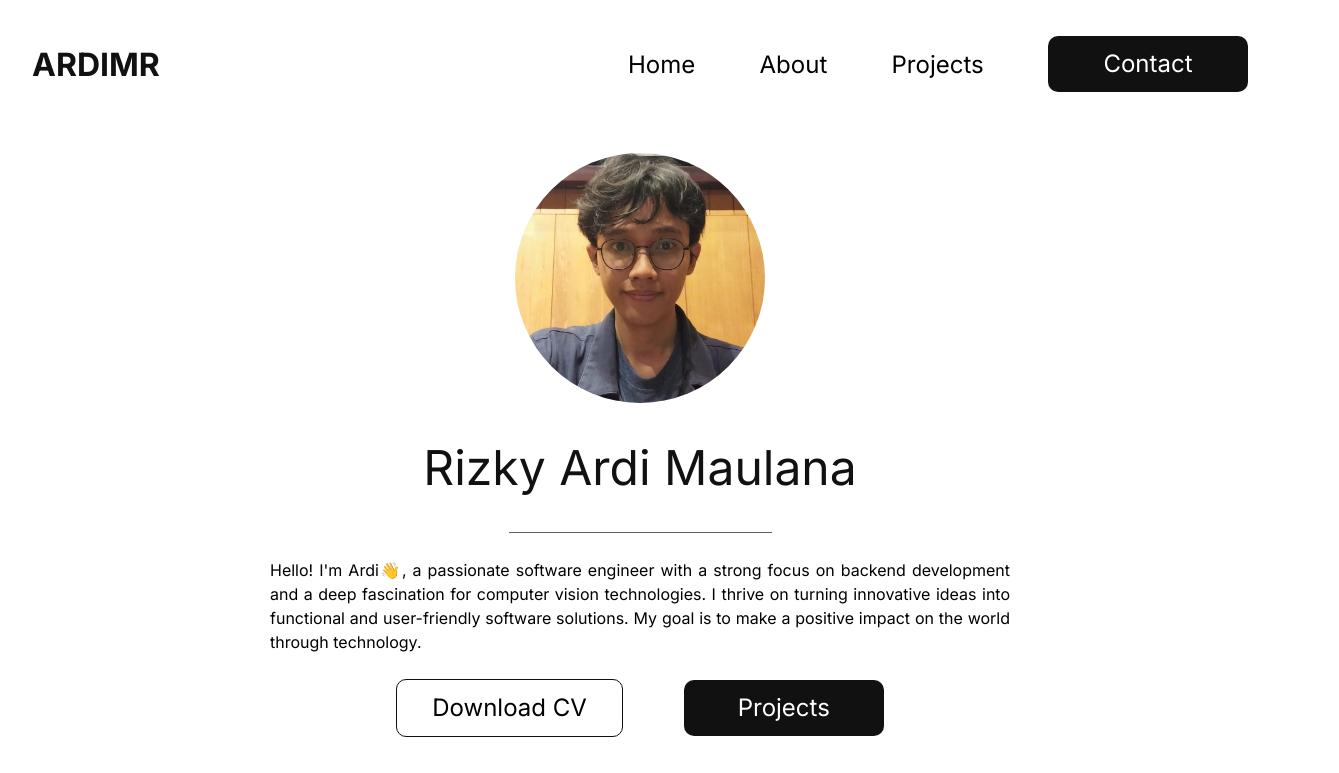
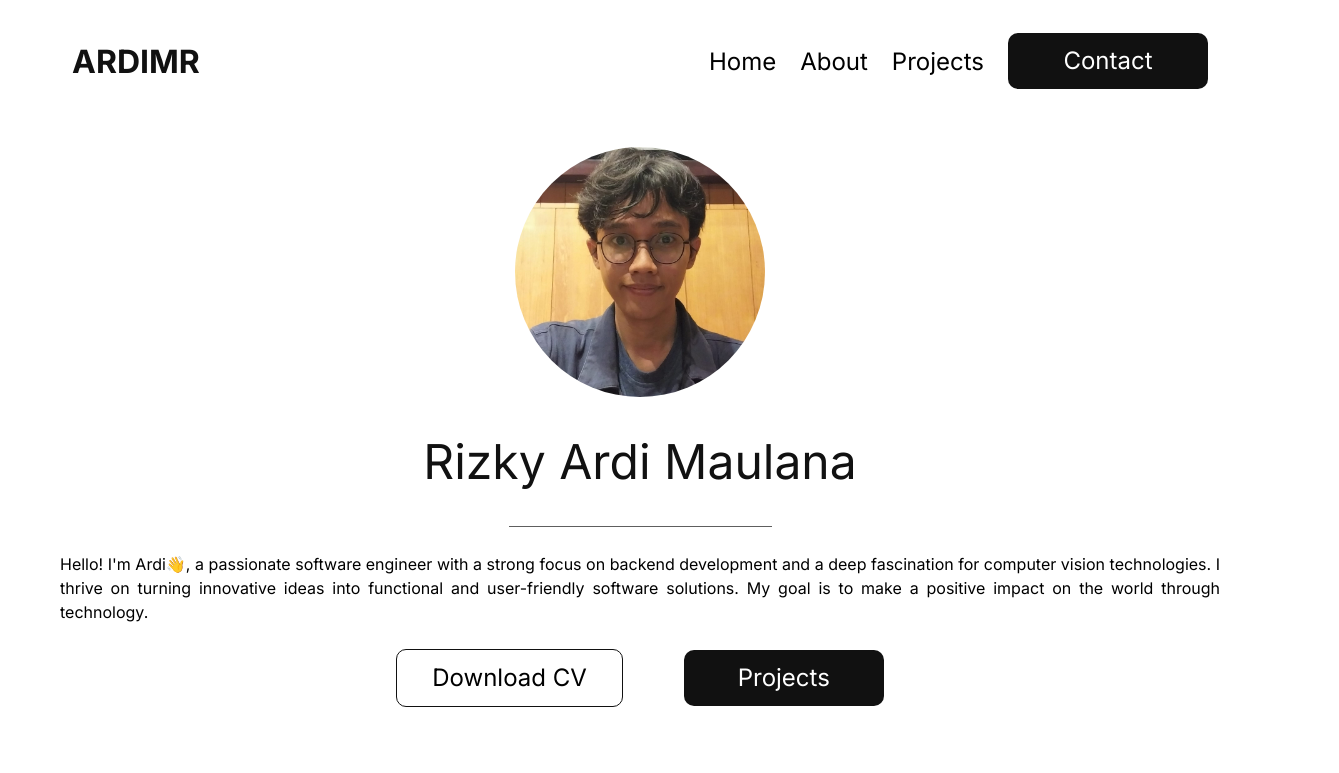
Before and after one commit to ardimr/web-portfolio, a Next.js app: page / in a window 1280 px wide. Shown: the top 773 px of the page, 1339 px wide, since content can reach past the window. Built offline with nearby package versions, Linux system fonts and the light colour scheme.

Commit message:
Mobile responsive design

```diff
--- a/src/app/globals.css
+++ b/src/app/globals.css
@@ -16,20 +16,32 @@
   }
 } */
 
+html {
+  /* width: 100%; */
+  scroll-behavior: smooth;
+}
+
 body {
   color: rgb(var(--foreground-rgb));
   background: rgb(var(--background-end-rgb));
 }
 
-html {
-  scroll-behavior: smooth;
-}
+
+/* .container{
+  display: flex;
+  padding: 36px 32px;
+  justify-content: space-between;
+  align-items: center;
+  align-self: stretch;
+  background-color: rgb(var(--background-end-rgb));
+} */
+
 
 header .container {
   /* justify-self: center; */
   display: flex;
-  width: 1440px;
-  padding: 36px 32px;
+  width: 100vw;
+  /* padding: 36px 32px; */
   /* padding: 25px 270px; */
   flex-direction: row;
   justify-content: space-between;
@@ -39,18 +51,11 @@ header .container {
   align-self: stretch;
 }
 
-/* .container{
-  display: flex;
-  padding: 36px 32px;
-  justify-content: space-between;
-  align-items: center;
-  align-self: stretch;
-  background-color: rgb(var(--background-end-rgb));
-} */
+
 main .container {
   /* justify-self: center; */
   display: flex;
-  width: 1440px;
+  width: 100vw;
   /* padding: 25px 270px; */
   flex-direction: column;
   justify-content: center;
@@ -62,7 +67,7 @@ main .container {
 
 footer .container {
   display: flex;
-  width: 1440px;
+  width: 100vw;
   /* padding: 25px 270px; */
   flex-direction: column;
   justify-content: center;
@@ -71,7 +76,8 @@ footer .container {
   margin: 0 auto;
   align-self: stretch;
 }
-@media (min-width:375px) {
+
+@media (max-width:768px) {
   .container {
     /* justify-self: center; */
     padding: 25px 24px;
@@ -90,7 +96,7 @@ footer .container {
 @media (min-width:1024px) {
   .container {
     /* justify-self: center; */
-    padding: 25px 270px;
+    padding: 25px 60px;
     /* background-color: cyan; */
   }
 }
--- a/src/components/Projects/styles.css
+++ b/src/components/Projects/styles.css
@@ -1,7 +1,7 @@
 /* .container {} */
 .project {
   display: flex;
-  padding: 25px 150px;
+  /* padding: 25px 150px; */
   flex-direction: column;
   align-items: center;
   gap: 25px;
@@ -13,8 +13,13 @@
   scroll-behavior: smooth;
 }
 
-.project-grid {
+.project .project-grid {
   display: flex;
+  /* min-width: fit-content; */
+  /* width: 50%; */
+  max-width: 100%;
+  /* width: 350px; */
+  /* width: 100%; */
   justify-content: space-between;
   align-items: flex-start;
   align-content: flex-start;
@@ -32,7 +37,9 @@
 
 .project-card {
   display: flex;
-  width: 555px;
+  /* width: 50%; */
+  width: 100%;
+  max-width: 555px;
   flex-direction: column;
   align-items: flex-start;
   gap: 10px;
@@ -46,8 +53,9 @@
 
 .project-card .wireframe-placeholder{
   box-sizing: content-box;
+  /* max-width: 100%; */
   width: 100%;
-  height: 374px;
+  max-height: 374px;
   overflow: hidden;
   /* background-position: center center; */
   /* background: var(--Spanish-Grey, #9E9E9E); */
@@ -56,6 +64,7 @@
 .project-card .wireframe-placeholder img{
   min-width: 100%;
   min-height: 100%;
+  /* max-width: 100%; */
   background-position: center center;
   /* background: var(--Spanish-Grey, #9E9E9E); */
 }
@@ -66,7 +75,7 @@
   align-items: flex-start;
   gap: 10px;
   align-self: stretch;
-  width: 100%;
+  width: 50%;
 }
 
 .project-card .separator .line {
@@ -76,7 +85,8 @@
 
 .project-card .heading-three{
   display: flex;
-  flex-shrink: 0;
+  width: 100%;
+  /* flex-shrink: 0; */
 
   padding: 10px 0px;
   justify-content: space-between;
@@ -95,6 +105,7 @@
   line-height: normal;
 }
 .project-card .body{
+  /* width: 50%; */
   display: flex;
   flex-direction: column;
   padding: 10px 0px;
--- a/src/components/header/header.tsx
+++ b/src/components/header/header.tsx
@@ -1,5 +1,5 @@
 "use client"
-import React from 'react'
+import React, { useState } from 'react'
 import Button from '../button/Button'
 
 import './styles.css'
@@ -12,23 +12,35 @@ const Header = () => {
     }
   };
 
+  const [toggle, setToggle] = useState<boolean>(false)
+
+  const handleToggle = () => {
+    console.log(toggle, navbarLinkClass)
+    setToggle(!toggle)
+
+  }
+
+  const navbarLinkClass = toggle? 'navbar-link active': 'navbar-link'
   return (
     <div className='container'>
-      <div className='logo'>
-        ARDIMR
-      </div>
       <nav className='navbar'>
         <ul>
-          <li>
+          <li className='logo'>
+            ARDIMR
+          </li>
+          <li className='navbar-toggle' onClick={handleToggle}>
+            <img src='/burger-line.svg' width={35} height={35} />
+          </li>
+          <li className='navbar-link' >
             <a onClick={()=>smoothScroll('#hero')} href='#hero'>Home</a>
           </li>
-          <li>
+          <li className={navbarLinkClass}>
             <a onClick={()=>smoothScroll('#about')} href='#about'>About</a>
           </li>
-          <li>
+          <li className={navbarLinkClass}>
             <a onClick={()=>smoothScroll('#projects') } href='#projects'>Projects</a>
           </li>
-          <li>
+          <li className={navbarLinkClass}>
             <Button butonType='cta' onClick={()=>smoothScroll('#contact')}>
               Contact
             </Button>
--- a/src/components/header/styles.css
+++ b/src/components/header/styles.css
@@ -1,7 +1,22 @@
+.navbar{
+  display: flex;
+  /* flex-direction: row; */
+  width: 100%;
+}
 
-.container .logo {
+.navbar ul {
+  width: 100%;
+  display: flex;
+  /* justify-content: space-between; */
+  align-items: center;
+  /* flex-direction: row; */
+}
+
+.navbar .logo {
+  flex: 1;
   color: var(--Chinese-Black, #111);
-  text-align: center;
+  justify-self: flex-start;
+  /* text-align: center; */
   /* font-family: Inter; */
   font-size: 32px;
   font-style: normal;
@@ -9,25 +24,15 @@
   line-height: normal;
 }
 
-
-
-.navbar{
-  display: flex;
-  /* flex-direction: row; */
-  width: 620px;
-}
-
-.navbar ul {
-  width: 100%;
-  display: flex;
-  justify-content: space-between;
-  align-items: center;
-  flex-direction: row;
+.navbar .navbar-toggle{
+  display: none;
 }
 
 .navbar li {
   list-style-type: none;
+  padding: 8px 12px;
 }
+
 
 .navbar a {
   color: #000;
@@ -37,3 +42,27 @@
   font-weight: 400;
   line-height: normal;
 }
+
+@media (max-width: 768px ) {
+  .navbar ul {
+    /* flex-direction: column; */
+    flex-wrap: wrap;
+    /* justify-content: unset; */
+  }
+
+  .navbar ul .navbar-toggle{
+    display: block;
+    align-self: flex-end;
+  }
+  .navbar .navbar-link{
+    display: none;
+    width: 100%;
+    justify-content: center;
+
+    /* text-align: center; */
+  }
+
+  .navbar .active {
+    display: grid;
+  }
+}
--- a/src/components/hero/styles.css
+++ b/src/components/hero/styles.css
@@ -9,10 +9,8 @@
 .wrapper .title {
   display: flex;
   padding: 10px 0px;
-  justify-content: center;
-  align-items: center;
   gap: 10px;
-
+  text-align: center;
   color: var(--Chinese-Black, #111);
   /* font-family: Inter; */
   font-size: 48px;
@@ -33,10 +31,18 @@
 .wrapper p {
   text-align: justify;
 }
+
 .hero-cta {
   display: flex;
-  width: 465px;
+  /* width: 465px; */
   justify-content: center;
   align-items: center;
   gap: 61px;
 }
+
+@media (max-width:640px){
+  .hero-cta {
+    flex-direction: column;
+    row-gap: 12px;
+  }
+}
```
Also changed, not shown: public/burger-line.svg (added), public/minio.svg (added).
